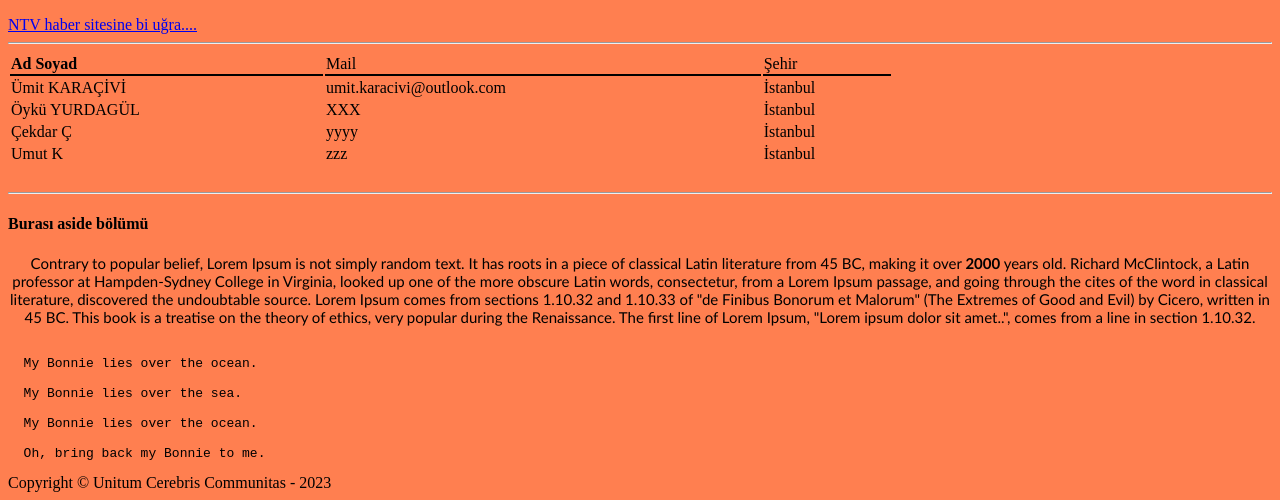
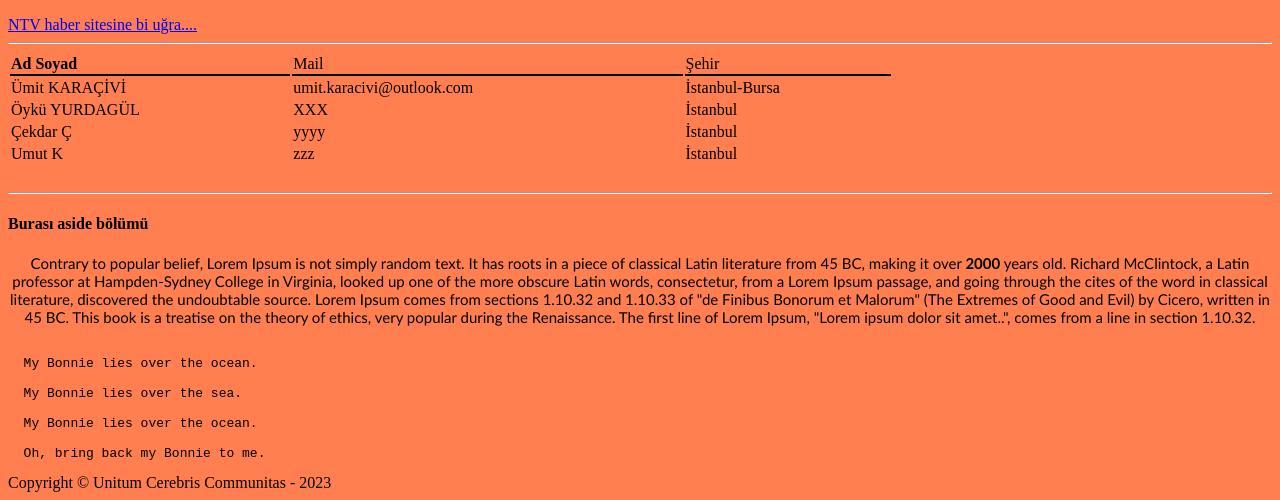
Before and after one commit to UCC09-AriBilgi/WEB101-Live, a plain HTML site: page HCJ/index.html in a window 1280 px wide. Shown: the part 1060-1560 px from the top of the page. Drawn offline with Linux system fonts and the light colour scheme.

Commit message:
Some changes

```diff
--- a/HCJ/index.html
+++ b/HCJ/index.html
@@ -103,7 +103,7 @@
             <!--tablo satırı - tablerow-->
             <td>Ümit KARAÇİVİ</td> <!--tablo kolonu , &nbsp boşluk -->
             <td>umit.karacivi@outlook.com</td>
-            <td>İstanbul</td>
+            <td>İstanbul-Bursa</td>
         </tr>
         <tr>
             <td>Öykü YURDAGÜL</td>
```
